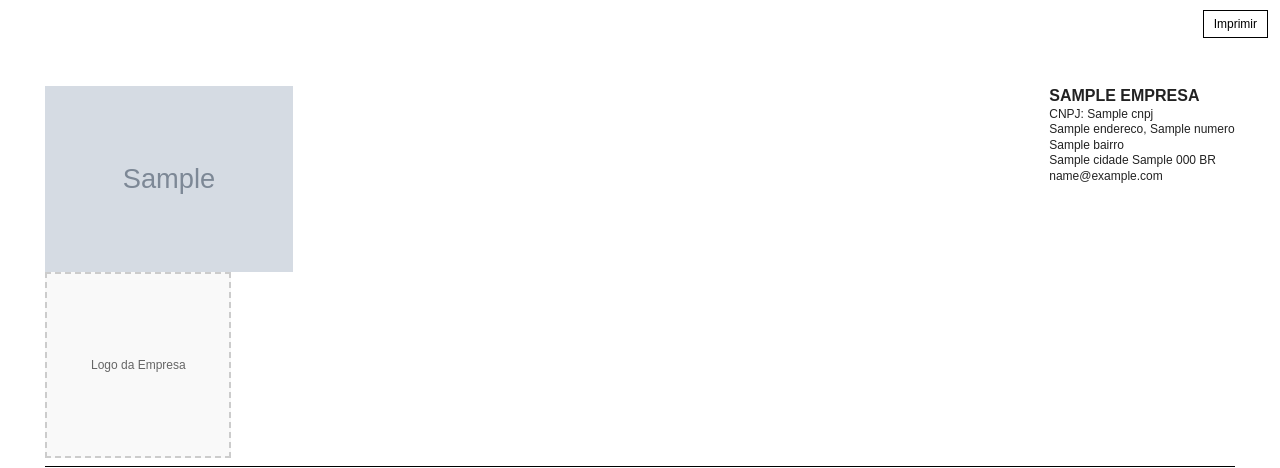
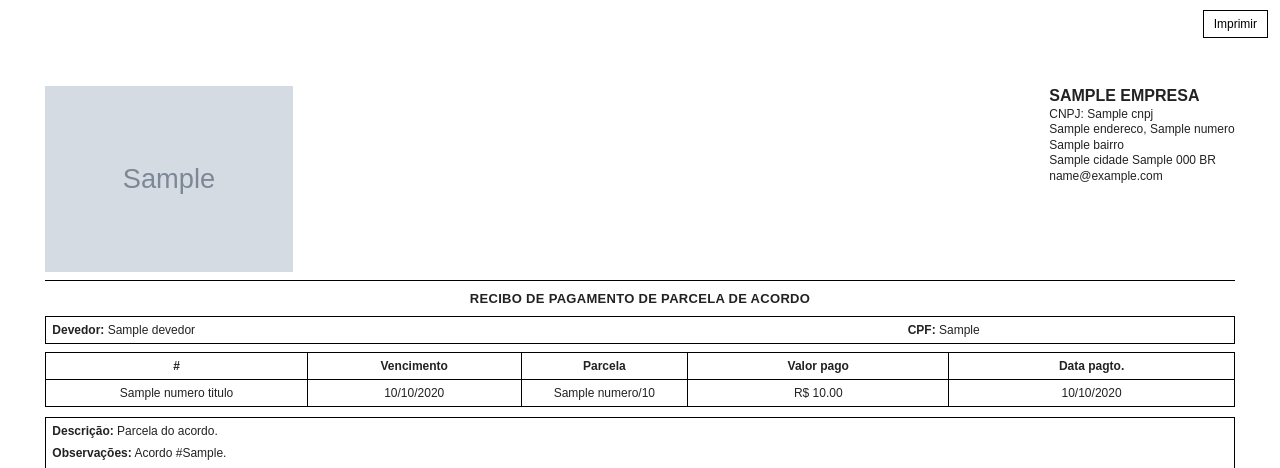
Before and after one commit to leandrosuy2/app_operador, a Django app: template core/templates/recibo.html in a window 1280 px wide. Shown: the top 468 px of the page. Run offline with Django 4.2, Linux system fonts and the light colour scheme; the template is opened without the code that fills it: most values are stand-ins (such as "Sample title", 1, 10 or a date in 2020); grey boxes marked "Sample" are stand-in pictures.

Commit message:
Ajuste na logo do recibo

```diff
--- a/core/templates/recibo.html
+++ b/core/templates/recibo.html
@@ -50,8 +50,8 @@
       <div class="header">
   <div class="logo">
     {% if logo_url %}
-      <img src="{{ logo_url }}" alt="Logo da Empresa" onerror="this.style.display='none'; this.nextElementSibling.style.display='block';">
-      <div style="display:none; width:186px; height:186px; border:2px dashed #ccc; display:flex; align-items:center; justify-content:center; font-size:12px; color:#666; background:#f9f9f9;">
+      <img src="{{ logo_url }}" alt="Logo da Empresa" onerror="this.style.display='none'; this.nextElementSibling.style.display='flex';">
+      <div style="display:none; width:186px; height:186px; border:2px dashed #ccc; align-items:center; justify-content:center; font-size:12px; color:#666; background:#f9f9f9;">
         Logo da Empresa
       </div>
     {% else %}
```
